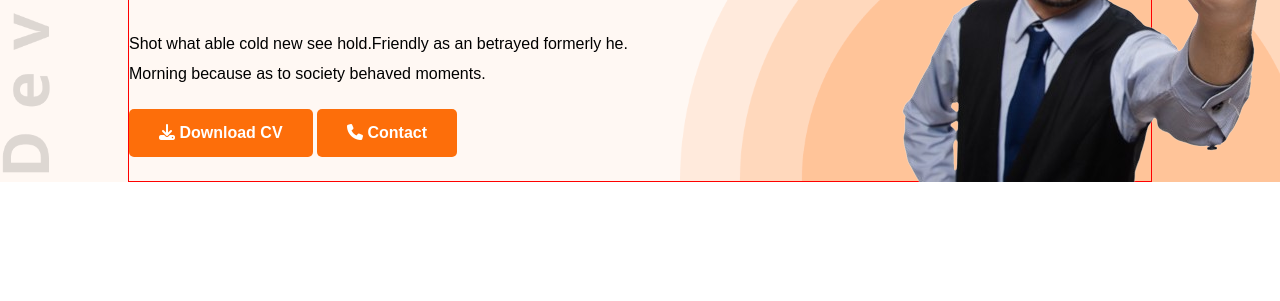
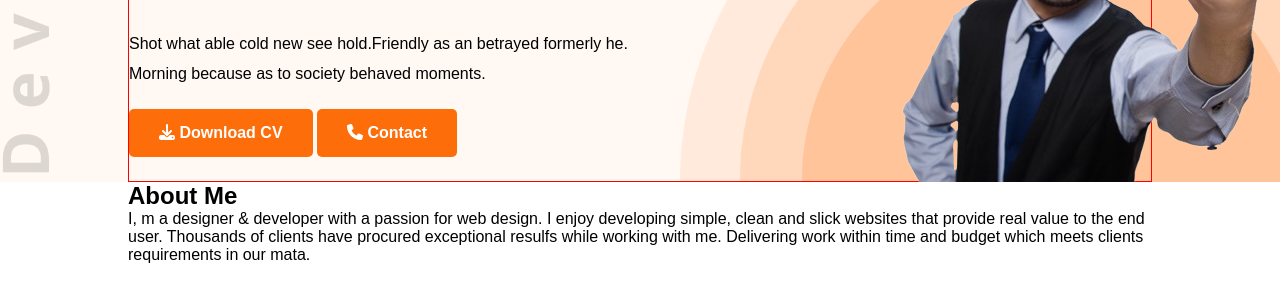
Before and after one commit to mostafiz72/MyWeb, a plain HTML site: page index.html in a window 1280 px wide. Shown: the part 319-620 px from the top of the page. Drawn offline with Linux system fonts and the light colour scheme.

Commit message:
Added the About section

```diff
--- a/index.html
+++ b/index.html
@@ -41,5 +41,14 @@
         </div>
     </header>
 
+    <section>
+        <div class="container">
+            <div class="aboutarea">
+                <h1>About Me</h1>
+                <p>I, m a designer & developer with a passion for web design. I enjoy developing simple, clean and slick websites that provide real value to the end user. Thousands of clients have procured exceptional resulfs while working with me. Delivering work within time and budget which meets clients requirements in our mata.</p>
+            </div>
+        </div>
+    </section>
+
 </body>
 </html>
```
